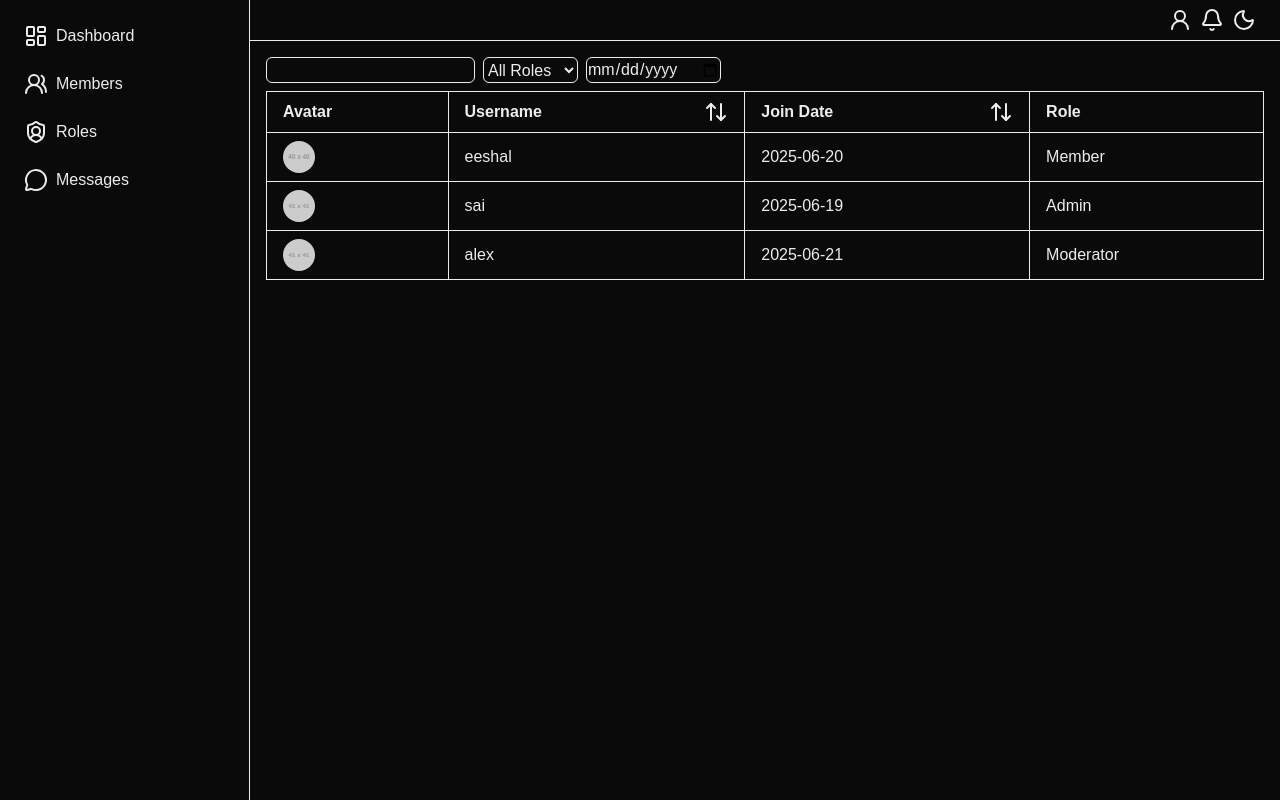
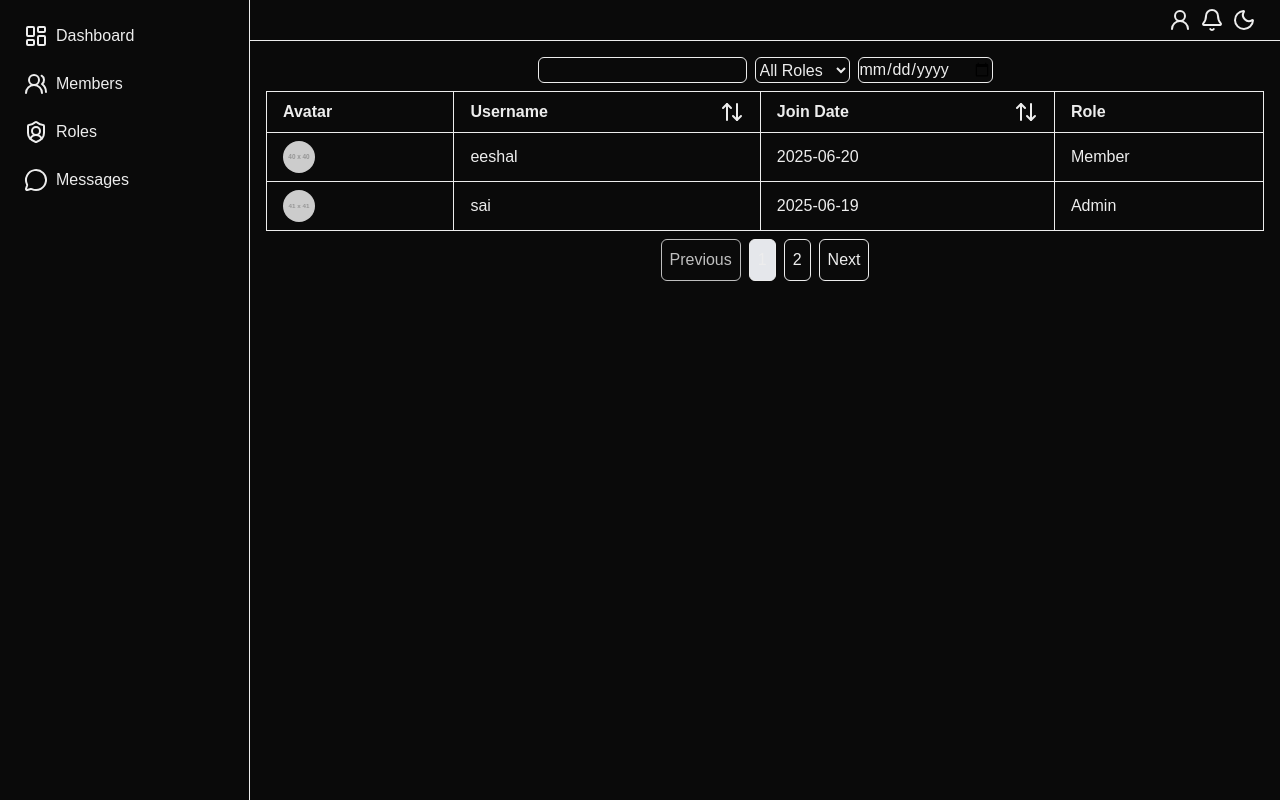
Before and after one commit to eeshalteluri/discord-server-admin-dashboard, a Next.js app: page /members in a window 1280 px wide. Built offline with nearby package versions, Linux system fonts and the light colour scheme.

Commit message:
Added pagination

```diff
--- a/src/app/members/page.tsx
+++ b/src/app/members/page.tsx
@@ -23,10 +23,16 @@ const MembersList: MemberType[] = [
     role: 'admin',
   },
   {
-    avatar: 'https://via.placeholder.com/41',
+    avatar: 'https://via.placeholder.com/42',
     username: 'alex',
     joinDate: '2025-06-21',
     role: 'moderator',
+  },
+  {
+    avatar: 'https://via.placeholder.com/43',
+    username: 'teluri',
+    joinDate: '2025-06-17',
+    role: 'member',
   },
 ]
 
@@ -40,8 +46,7 @@ const MembersPage = () => {
   const [filterJoiningDateValue, setFilterJoiningDateValue] = useState<string>('');
 
   const [sortingOrder, setSortingOrder] = useState<'ascending' | 'descending' | ''>('');
-  const [sortingColumn, setSortingColumn] = useState<'username' | 'joinDate' | ''>('')
-
+  const [sortingColumn, setSortingColumn] = useState<'username' | 'joinDate' | ''>('');
 
   const filteredMembers = MembersList.filter((member) =>
   {
@@ -89,9 +94,19 @@ const MembersPage = () => {
       }
   })
 
+  const [currentPage, setCurrentPage ] = useState<number>(1);
+  const membersPerPage = 2;
+
+  const startIndex = (currentPage - 1) * membersPerPage;
+  const endIndex = startIndex + membersPerPage;
+
+  const paginatedMembers = sortedMembers.slice(startIndex, endIndex);
+
+  const totalPages = Math.ceil(sortedMembers?.length/membersPerPage);
+
   return (
     <div className='flex flex-col gap-2 p-4'>
-      <div className='flex gap-2'>
+      <div className='flex justify-center gap-2'>
 
         {/*Filter by username*/}
         <input
@@ -170,7 +185,7 @@ const MembersPage = () => {
           </tr>
         </thead>
         <tbody>
-          {sortedMembers?.length > 0 ? sortedMembers.map((member) => (
+          {paginatedMembers?.length > 0 ? paginatedMembers.map((member) => (
             <tr key={member.username}>
               <td className='border px-4 py-2'>
                 <img
@@ -190,6 +205,34 @@ const MembersPage = () => {
           }
         </tbody>
       </table>
+
+      <div className='flex justify-center gap-2'>
+        <button
+          onClick={() => setCurrentPage((prev) => Math.max(prev-1, 1))}
+          disabled={currentPage === 1}
+          className='p-2 border-1 border-secondary rounded-md cursor-pointer disabled:cursor-not-allowed disabled:opacity-80'
+        >
+          Previous
+        </button>
+
+        {totalPages > 0 && Array.from({length: totalPages}, (_, index) => (
+          <button
+            key={index}
+            onClick={() => setCurrentPage((prev) => index+1)}
+            className={`p-2 border-1 border-secondary rounded-md cursor-pointer disabled:cursor-not-allowed disabled:opacity-80 ${currentPage === index + 1 ? 'bg-gray-200' : ''}`}
+          >
+            {index + 1}
+          </button>
+        )) }
+
+        <button
+          onClick={() => setCurrentPage((prev) => Math.min(prev+1, totalPages))}
+          disabled={currentPage === totalPages}
+          className='p-2 border-1 border-secondary rounded-md cursor-pointer disabled:cursor-not-allowed disabled:opacity-80'
+        >
+          Next
+        </button>
+      </div>
     </div>
   )
 }
```
